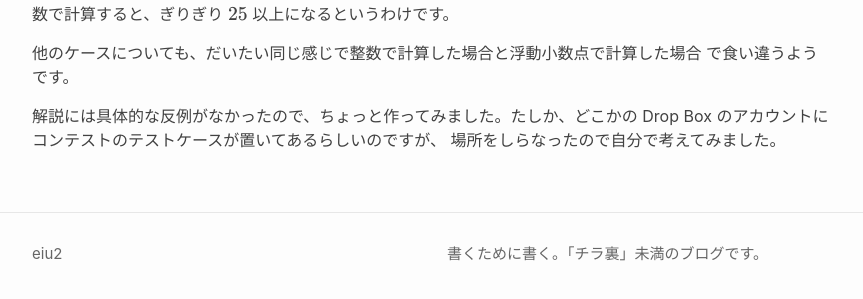
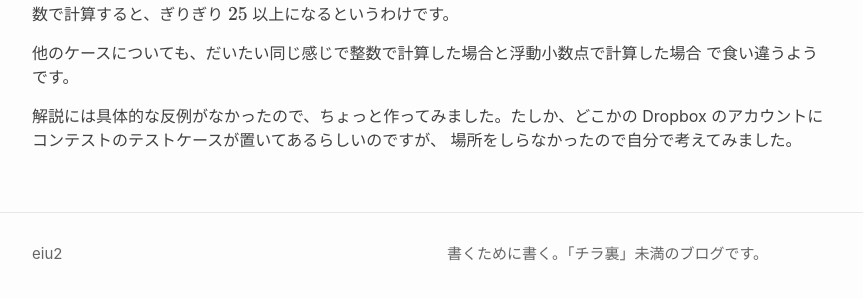
Before and after one commit to eiu2/eiu2.github.com, a Jekyll site: the page built from _posts/2026-07-19-ABC467.md, in a window 1280 px wide and 900 px high, scrolled down 2919 px. Shown: the part 519-818 px from the top of the window, without its empty margins (208-1071 px from the left). Built offline with Jekyll 4.4.1, drawn with Linux system fonts in a browser that asks for light colours; nearby versions of some CDN libraries; formulas are drawn with MathJax 3.

Commit message:
Update 2026-07-19-ABC467.md

```diff
--- a/_posts/2026-07-19-ABC467.md
+++ b/_posts/2026-07-19-ABC467.md
@@ -170,5 +170,5 @@ $25$
 で食い違うようです。
 
 解説には具体的な反例がなかったので、ちょっと作ってみました。たしか、どこかの
-Drop Box のアカウントにコンテストのテストケースが置いてあるらしいのですが、
-場所をしらなったので自分で考えてみました。
+Dropbox のアカウントにコンテストのテストケースが置いてあるらしいのですが、
+場所をしらなかったので自分で考えてみました。
```
